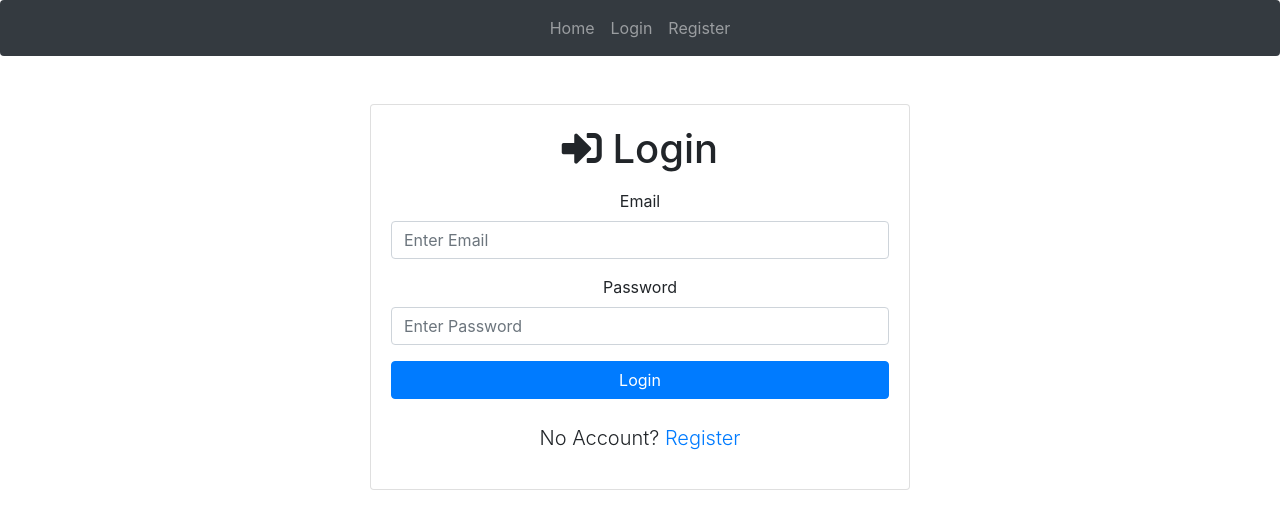
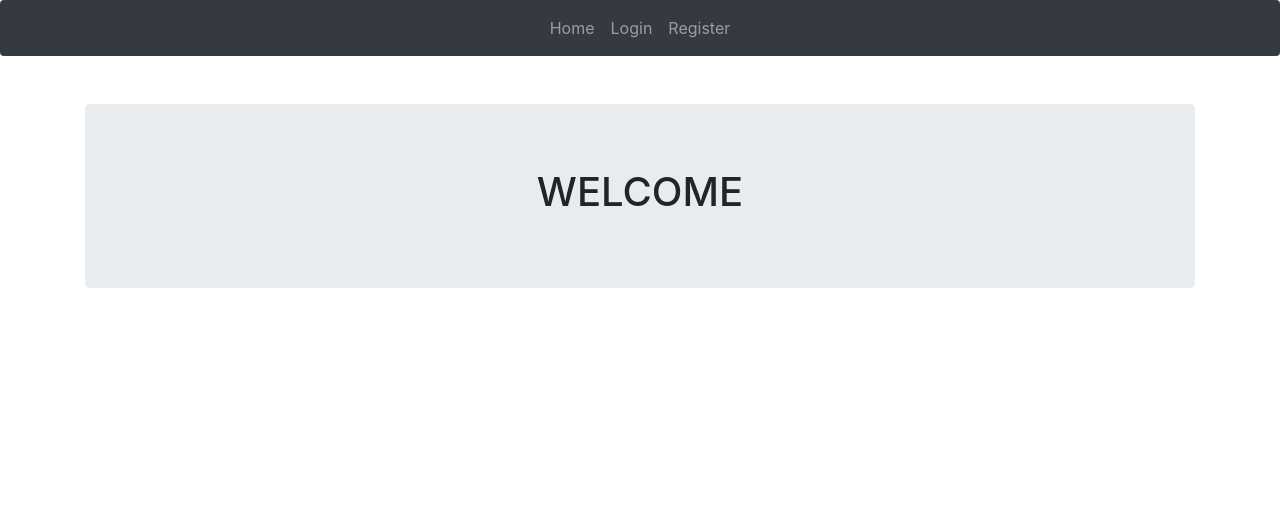
Before and after one commit to rohitk1609/SE, a React (Create React App) app in the folder client/: page / in a window 1280 px wide. Shown: the top 526 px of the page. Built offline with nearby package versions, Linux system fonts and the light colour scheme.

Commit message:
changes in App.js
removed repeated rendering of root path component

```diff
--- a/client/src/App.js
+++ b/client/src/App.js
@@ -6,7 +6,7 @@ import Register from './components/register';
 import form from './components/form';
 import './App.css';
 import Navbar from "./components/Navbar";
-import { BrowserRouter as Router, Route } from "react-router-dom";
+import { BrowserRouter as Router, Route , Switch } from "react-router-dom";
 import "bootstrap/dist/css/bootstrap.min.css";
 
 
@@ -26,11 +26,14 @@ state = {
         <div className="App">
           <Navbar  auth={this.flag}/>
           <div className="container">
-          {/* <Route path="/" component={Welcome} /> */}
-          <Route path="/form" component={form} />
-          <Route path="/" component={Login} />
-          <Route path="/register" component={Register} />
-          <Route path="/Dashboard" component={Dashboard} />
+          <Switch>
+          <Route exact path="/" component={Welcome} />
+          <Route exact path="/form" component={form} />
+          <Route exact path="/login" component={Login} />
+          <Route exact path="/register" component={Register} />
+          <Route exact path="/Dashboard" component={Dashboard} />
+               </Switch>
+
           </div>
         </div>
       </Router>
--- a/client/src/components/dashboard.js
+++ b/client/src/components/dashboard.js
@@ -39,7 +39,7 @@ export default class dashboard extends Component {
                         <br />
                         <br />
                         {/* <button className="btn btn-danger btn-block" onClick={this.logOut.bind(this)} >Logout </button> */}
-                        <a className="btn btn-danger btn-block" href="/register">new form</a>
+                        <a className="btn btn-danger btn-block" href="/form">new form</a>
 
                     </div>
                 </div>
```
